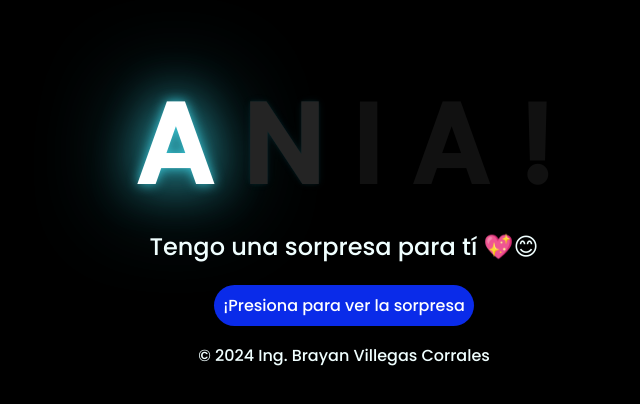
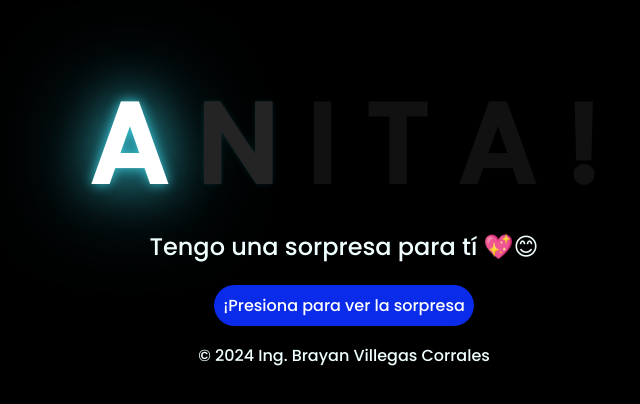
Before and after one commit to villegas07/Flowers, a plain HTML site: page index.html in a window 1280 px wide. Shown: the part 114-518 px from the top of the page, without its empty margins (304-944 px from the left). Drawn offline with Linux system fonts and the light colour scheme.

Commit message:
Actualizacion

```diff
--- a/index.html
+++ b/index.html
@@ -15,6 +15,7 @@
         <span>A</span>
         <span>N</span>
         <span>I</span>
+        <span>T</span>
         <span>A</span>
         <span>!</span>
     </div>
```
